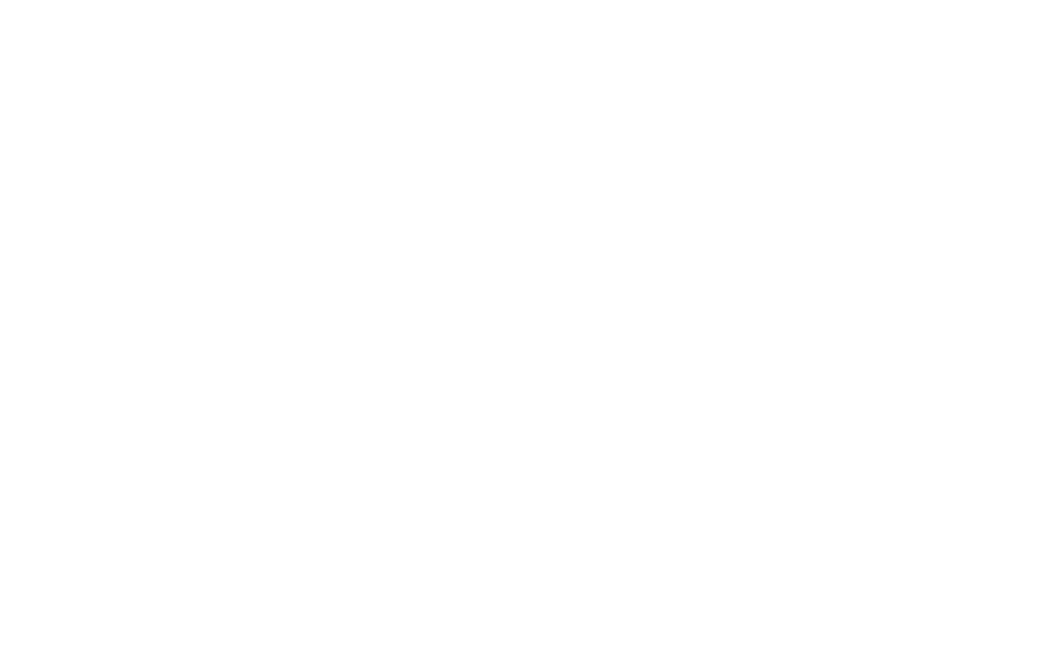
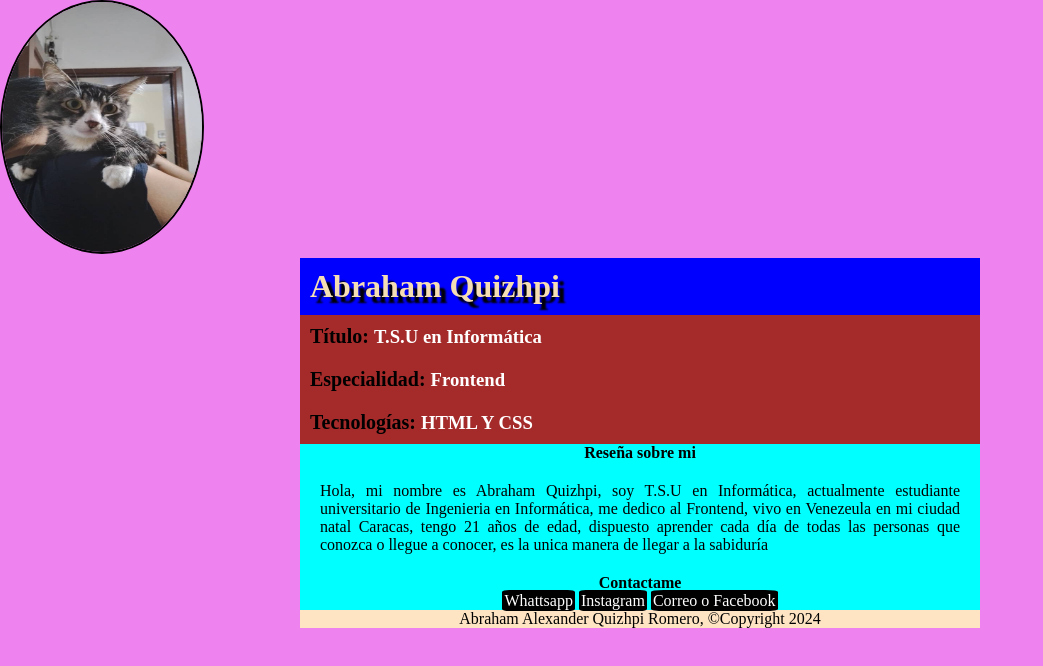
Before and after one commit to QuizRoa/Presentacion, a plain HTML site: page index.html in a window 1280 px wide. Shown: the whole page, without its empty margins (0-1043 px from the left). Drawn offline with Linux system fonts and the light colour scheme.

Commit message:
version 2 mi perfil

```diff
--- a/estilos.css
+++ b/estilos.css
@@ -0,0 +1,88 @@
+*{
+    margin:0;
+    padding: 0;
+
+}
+
+body{
+    background-color: violet;
+
+}
+header img{
+    border-radius: 50%;
+    border: 2px solid black;
+}
+.nombre{
+    text-shadow: 6px 6px 2px black;
+}
+h1{
+    padding: 10px;
+    background-color: blue;
+    margin-left: 300px;
+    margin-right: 300px;
+    color: wheat;
+
+}
+h3{
+    background-color: brown;
+    padding: 10px;
+    margin-left: 300px;
+    margin-right: 300px;
+    color: white;
+
+}
+.titulo::before{
+    content: "Título: ";
+    font-size: 20px;
+    color:black;
+}
+.especialidad::before{
+    content: "Especialidad: ";
+    font-size: 20px;
+    color:black;
+}
+.tecnologias::before{
+    content: "Tecnologías: ";
+    font-size: 20px;
+    color:black;
+}
+
+section{
+    background-color: aqua;
+    text-align: center;
+    margin-left: 300px;
+    margin-right: 300px;
+}
+section p{
+    text-align: justify;
+    margin: 20px;
+}
+a{
+    background-color: black;
+    padding: 2px;
+    border-radius: 10%;
+    text-decoration: none;
+    color: white;
+
+}
+
+a:hover{
+    background-color: blueviolet;
+    color: white;
+}
+::-webkit-scrollbar{
+    width: 10px;
+}
+
+::-webkit-scrollbar-track{
+    background-color: blue;
+}
+::-webkit-scrollbar-thumb{
+    background-color: blueviolet;
+}
+footer{
+    background-color: bisque;
+    margin-left: 300px;
+    margin-right: 300px;
+    text-align: center;
+}
--- a/index.html
+++ b/index.html
@@ -3,9 +3,28 @@
 <head>
     <meta charset="UTF-8">
     <meta name="viewport" content="width=device-width, initial-scale=1.0">
-    <title>Document</title>
+    <link rel="stylesheet" href="estilos.css">
+    <title>Abraham</title>
 </head>
 <body>
+    <header class="header">
+        <img class="img" src="takeshi.jpg" width="200" height="250">
+        <h1 class="nombre">Abraham Quizhpi</h1>
+        <h3 class="titulo">T.S.U en Informática</h3>
+        <h3 class="especialidad">Frontend</h3>
+        <h3 class="tecnologias">HTML Y CSS</h3>
+    </header>
+    <section class="section">
+        <h4 class="reseña">Reseña sobre mi</h4>
+        <p class="parrafo">Hola, mi nombre es Abraham Quizhpi, soy T.S.U en Informática, actualmente estudiante universitario de Ingenieria en Informática, me dedico al Frontend, vivo en Venezeula en mi ciudad natal Caracas, tengo 21 años de edad, dispuesto aprender cada día de todas las personas que conozca o llegue a conocer, es la unica manera de llegar a la sabiduría</p>
+        <h4 class="contactame">Contactame</h4>
+        <a href="#">Whattsapp</a>
+        <a href="#">Instagram</a>
+        <a href="#">Correo o Facebook</a>
+    </section>
+
+
+    <footer> Abraham Alexander Quizhpi Romero,  ©Copyright 2024 </footer>
 
 </body>
 </html>
```
Also changed, not shown: takeshi.jpg (added).
